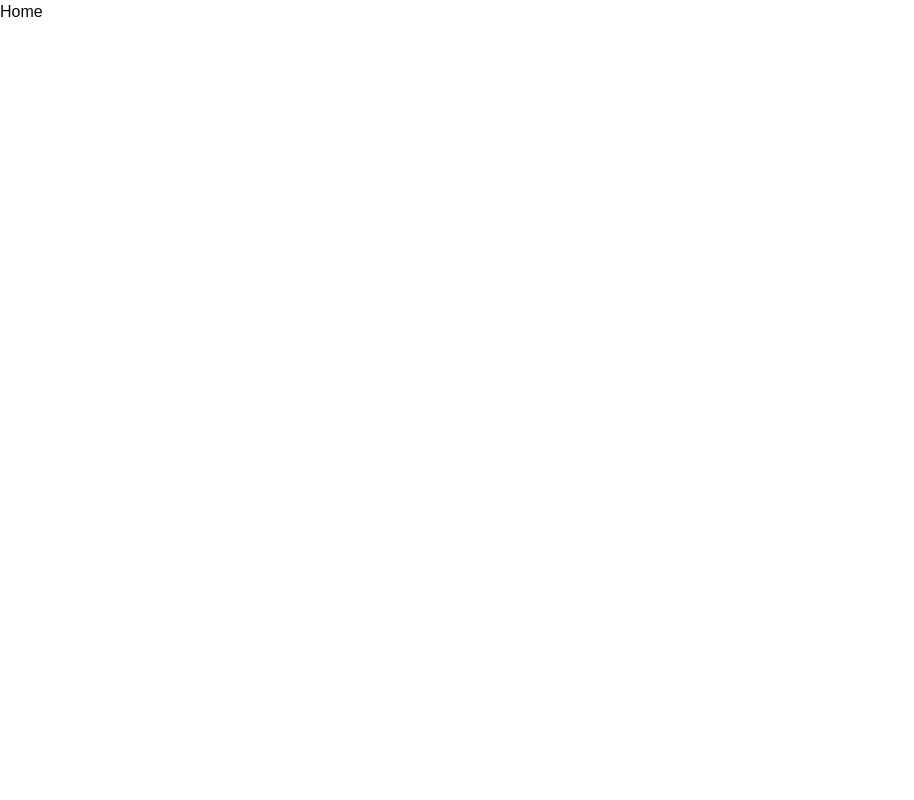
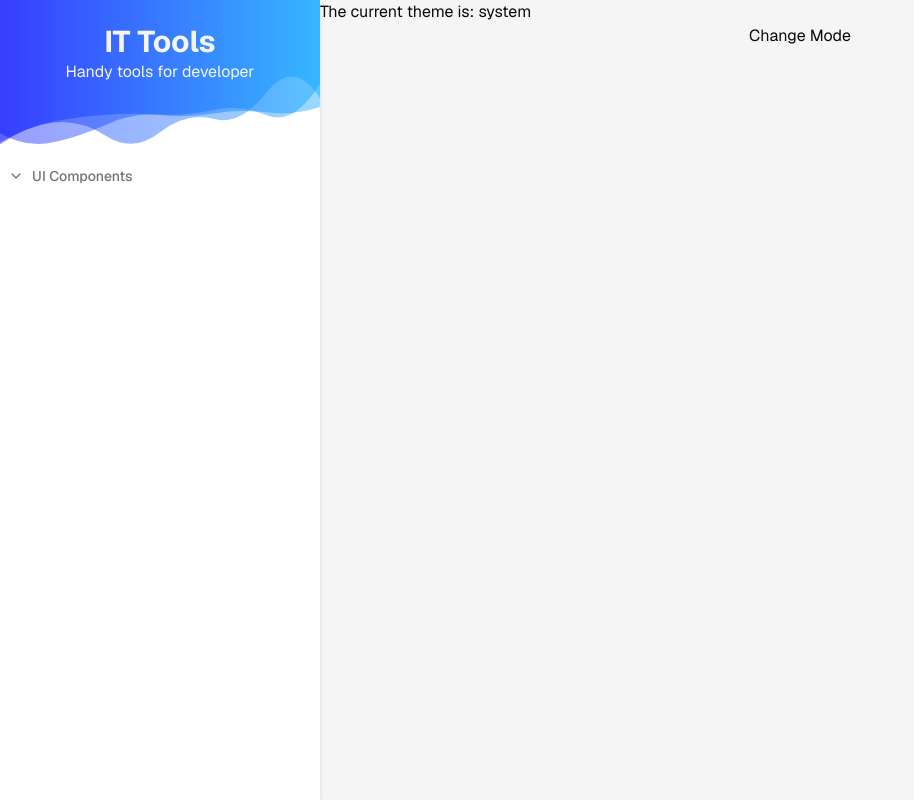
Before and after one commit to truongprohk2502/it-tools, a Next.js app: page / in a window 1280 px wide. Shown: the whole page, without its empty margins (0-914 px from the left). Built offline with nearby package versions, Linux system fonts and the light colour scheme.

Commit message:
task: add left menu

```diff
--- /dev/null
+++ b/app/(home)/page.tsx
@@ -0,0 +1,15 @@
+"use client";
+
+import { useTheme } from "next-themes";
+
+export default function Home() {
+  const { theme, setTheme } = useTheme();
+  return (
+    <div className="flex flex-col">
+      The current theme is: {theme}
+      <button onClick={() => setTheme(theme === "light" ? "dark" : "light")}>
+        Change Mode
+      </button>
+    </div>
+  );
+}
--- /dev/null
+++ b/app/_layout/left-menu.tsx
@@ -0,0 +1,43 @@
+import logoBackground from "@/assets/svg/wave.svg";
+import MenuAccordion from "@/components/shared/menu-accordion";
+import { ScrollArea } from "@/components/ui/scroll-area";
+import { CircuitBoardIcon } from "lucide-react";
+import Image from "next/image";
+
+const LeftMenu: React.FC = () => {
+  return (
+    <div className="sticky left-0 top-0 h-screen w-[20rem] shadow-md flex-shrink-0 dark:bg-neutral-700">
+      <ScrollArea className="h-full w-full">
+        <div className="sticky top-0 aspect-[32/15] w-full">
+          <Image
+            priority
+            src={logoBackground}
+            alt="IT Tools"
+            className="absolute inset-0"
+          />
+          <div className="absolute inset-0 flex flex-col items-center pt-6 text-neutral-100">
+            <h1 className="text-3xl font-bold">IT Tools</h1>
+            <p>Handy tools for developer</p>
+          </div>
+        </div>
+        <MenuAccordion
+          title="UI Components"
+          items={[
+            {
+              icon: <CircuitBoardIcon className="h-5 w-5" />,
+              href: "/components/button",
+              title: "Button",
+            },
+            {
+              icon: <CircuitBoardIcon className="h-5 w-5" />,
+              href: "/components/input",
+              title: "Input",
+            },
+          ]}
+        />
+      </ScrollArea>
+    </div>
+  );
+};
+
+export default LeftMenu;
--- /dev/null
+++ b/app/_layout/main-layout.tsx
@@ -0,0 +1,15 @@
+import { PropsWithChildren } from "react";
+import LeftMenu from "./left-menu";
+
+const MainLayout: React.FC<PropsWithChildren> = ({ children }) => {
+  return (
+    <div className="flex">
+      <LeftMenu />
+      <div className="min-h-screen flex-auto bg-neutral-100 dark:bg-neutral-800">
+        {children}
+      </div>
+    </div>
+  );
+};
+
+export default MainLayout;
--- a/app/globals.css
+++ b/app/globals.css
@@ -64,12 +64,6 @@ body {
 }
 
 @layer base {
-  body {
-    @apply bg-background text-foreground;
-  }
-}
-
-@layer base {
   * {
     @apply border-border;
   }
--- a/app/layout.tsx
+++ b/app/layout.tsx
@@ -1,6 +1,15 @@
+import { cn } from "@/lib/utils";
 import { ThemeProvider } from "@/providers/theme-provider";
 import type { Metadata, Viewport } from "next";
+import { Geist } from "next/font/google";
+import { PropsWithChildren } from "react";
+import MainLayout from "./_layout/main-layout";
 import "./globals.css";
+
+const geist = Geist({
+  subsets: ["latin"],
+  variable: "--font-geist",
+});
 
 export const viewport: Viewport = {
   width: "device-width",
@@ -39,21 +48,12 @@ export const metadata: Metadata = {
   },
 };
 
-export default function RootLayout({
-  children,
-}: Readonly<{
-  children: React.ReactNode;
-}>) {
+export default function RootLayout({ children }: PropsWithChildren) {
   return (
     <html lang="en" suppressHydrationWarning>
-      <body>
-        <ThemeProvider
-          attribute="class"
-          defaultTheme="system"
-          enableSystem
-          disableTransitionOnChange
-        >
-          {children}
+      <body className={cn(geist.variable, "font-sans")}>
+        <ThemeProvider attribute="class" disableTransitionOnChange>
+          <MainLayout>{children}</MainLayout>
         </ThemeProvider>
       </body>
     </html>
--- a/app/page.tsx
+++ /dev/null
@@ -1,3 +0,0 @@
-export default function Home() {
-  return <div>Home</div>;
-}
--- /dev/null
+++ b/components/shared/menu-accordion.tsx
@@ -0,0 +1,42 @@
+import {
+  Accordion,
+  AccordionContent,
+  AccordionItem,
+  AccordionTrigger,
+} from "@/components/ui/accordion";
+import Link from "next/link";
+
+export interface MenuItemType {
+  title: string;
+  href: string;
+  icon: React.ReactNode;
+}
+
+interface Props {
+  title: string;
+  items: MenuItemType[];
+}
+
+const MenuAccordion: React.FC<Props> = ({ title, items }) => {
+  return (
+    <Accordion type="multiple" className="px-2">
+      <AccordionItem value={title}>
+        <AccordionTrigger className="text-neutral-500 dark:text-neutral-400">
+          {title}
+        </AccordionTrigger>
+        <AccordionContent className="ml-2 border-l border-neutral-300 pl-1">
+          {items.map((item, index) => (
+            <Link key={index} href={item.href}>
+              <div className="flex cursor-pointer items-center rounded-md py-2 pl-2 text-sm text-gray-700 hover:bg-neutral-100 dark:text-gray-300 dark:hover:bg-neutral-600">
+                <div>{item.icon}</div>
+                <p className="ml-2">{item.title}</p>
+              </div>
+            </Link>
+          ))}
+        </AccordionContent>
+      </AccordionItem>
+    </Accordion>
+  );
+};
+
+export default MenuAccordion;
--- /dev/null
+++ b/components/ui/accordion.tsx
@@ -0,0 +1,53 @@
+"use client";
+
+import * as AccordionPrimitive from "@radix-ui/react-accordion";
+import { ChevronDown } from "lucide-react";
+import * as React from "react";
+
+import { cn } from "@/lib/utils";
+
+const Accordion = AccordionPrimitive.Root;
+
+const AccordionItem = React.forwardRef<
+  React.ElementRef<typeof AccordionPrimitive.Item>,
+  React.ComponentPropsWithoutRef<typeof AccordionPrimitive.Item>
+>(({ className, ...props }, ref) => (
+  <AccordionPrimitive.Item ref={ref} className={cn(className)} {...props} />
+));
+AccordionItem.displayName = "AccordionItem";
+
+const AccordionTrigger = React.forwardRef<
+  React.ElementRef<typeof AccordionPrimitive.Trigger>,
+  React.ComponentPropsWithoutRef<typeof AccordionPrimitive.Trigger>
+>(({ className, children, ...props }, ref) => (
+  <AccordionPrimitive.Header className="flex">
+    <AccordionPrimitive.Trigger
+      ref={ref}
+      className={cn(
+        "flex flex-1 items-center py-4 text-left text-sm font-medium transition-all [&[data-state=open]>svg]:-rotate-90",
+        className,
+      )}
+      {...props}
+    >
+      <ChevronDown className="h-4 w-4 shrink-0 text-muted-foreground transition-transform duration-200 mr-2" />
+      {children}
+    </AccordionPrimitive.Trigger>
+  </AccordionPrimitive.Header>
+));
+AccordionTrigger.displayName = AccordionPrimitive.Trigger.displayName;
+
+const AccordionContent = React.forwardRef<
+  React.ElementRef<typeof AccordionPrimitive.Content>,
+  React.ComponentPropsWithoutRef<typeof AccordionPrimitive.Content>
+>(({ className, children, ...props }, ref) => (
+  <AccordionPrimitive.Content
+    ref={ref}
+    className="data-[state=closed]:animate-accordion-up data-[state=open]:animate-accordion-down overflow-hidden text-sm"
+    {...props}
+  >
+    <div className={cn(className)}>{children}</div>
+  </AccordionPrimitive.Content>
+));
+AccordionContent.displayName = AccordionPrimitive.Content.displayName;
+
+export { Accordion, AccordionContent, AccordionItem, AccordionTrigger };
--- /dev/null
+++ b/components/ui/scroll-area.tsx
@@ -0,0 +1,48 @@
+"use client";
+
+import * as ScrollAreaPrimitive from "@radix-ui/react-scroll-area";
+import * as React from "react";
+
+import { cn } from "@/lib/utils";
+
+const ScrollArea = React.forwardRef<
+  React.ElementRef<typeof ScrollAreaPrimitive.Root>,
+  React.ComponentPropsWithoutRef<typeof ScrollAreaPrimitive.Root>
+>(({ className, children, ...props }, ref) => (
+  <ScrollAreaPrimitive.Root
+    ref={ref}
+    className={cn("relative overflow-hidden", className)}
+    {...props}
+  >
+    <ScrollAreaPrimitive.Viewport className="h-full w-full rounded-[inherit]">
+      {children}
+    </ScrollAreaPrimitive.Viewport>
+    <ScrollBar />
+    <ScrollAreaPrimitive.Corner />
+  </ScrollAreaPrimitive.Root>
+));
+ScrollArea.displayName = ScrollAreaPrimitive.Root.displayName;
+
+const ScrollBar = React.forwardRef<
+  React.ElementRef<typeof ScrollAreaPrimitive.ScrollAreaScrollbar>,
+  React.ComponentPropsWithoutRef<typeof ScrollAreaPrimitive.ScrollAreaScrollbar>
+>(({ className, orientation = "vertical", ...props }, ref) => (
+  <ScrollAreaPrimitive.ScrollAreaScrollbar
+    ref={ref}
+    orientation={orientation}
+    className={cn(
+      "flex touch-none select-none transition-colors",
+      orientation === "vertical" &&
+        "h-full w-2.5 border-l border-l-transparent p-[1px]",
+      orientation === "horizontal" &&
+        "h-2.5 flex-col border-t border-t-transparent p-[1px]",
+      className,
+    )}
+    {...props}
+  >
+    <ScrollAreaPrimitive.ScrollAreaThumb className="relative flex-1 rounded-full bg-border" />
+  </ScrollAreaPrimitive.ScrollAreaScrollbar>
+));
+ScrollBar.displayName = ScrollAreaPrimitive.ScrollAreaScrollbar.displayName;
+
+export { ScrollArea, ScrollBar };
--- a/package.json
+++ b/package.json
@@ -9,6 +9,8 @@
     "lint": "next lint"
   },
   "dependencies": {
+    "@radix-ui/react-accordion": "^1.2.2",
+    "@radix-ui/react-scroll-area": "^1.2.2",
     "@radix-ui/react-slot": "^1.1.1",
     "class-variance-authority": "^0.7.1",
     "clsx": "^2.1.1",
--- a/tailwind.config.ts
+++ b/tailwind.config.ts
@@ -9,54 +9,81 @@ export default {
   ],
   theme: {
   	extend: {
+  		fontFamily: {
+  			sans: [
+  				'var(--font-geist)'
+  			]
+  		},
   		colors: {
-        background: "hsl(var(--background))",
-        foreground: "hsl(var(--foreground))",
+  			background: 'hsl(var(--background))',
+  			foreground: 'hsl(var(--foreground))',
   			card: {
-          DEFAULT: "hsl(var(--card))",
-          foreground: "hsl(var(--card-foreground))",
+  				DEFAULT: 'hsl(var(--card))',
+  				foreground: 'hsl(var(--card-foreground))'
   			},
   			popover: {
-          DEFAULT: "hsl(var(--popover))",
-          foreground: "hsl(var(--popover-foreground))",
+  				DEFAULT: 'hsl(var(--popover))',
+  				foreground: 'hsl(var(--popover-foreground))'
   			},
   			primary: {
-          DEFAULT: "hsl(var(--primary))",
-          foreground: "hsl(var(--primary-foreground))",
+  				DEFAULT: 'hsl(var(--primary))',
+  				foreground: 'hsl(var(--primary-foreground))'
   			},
   			secondary: {
-          DEFAULT: "hsl(var(--secondary))",
-          foreground: "hsl(var(--secondary-foreground))",
+  				DEFAULT: 'hsl(var(--secondary))',
+  				foreground: 'hsl(var(--secondary-foreground))'
   			},
   			muted: {
-          DEFAULT: "hsl(var(--muted))",
-          foreground: "hsl(var(--muted-foreground))",
+  				DEFAULT: 'hsl(var(--muted))',
+  				foreground: 'hsl(var(--muted-foreground))'
   			},
   			accent: {
-          DEFAULT: "hsl(var(--accent))",
-          foreground: "hsl(var(--accent-foreground))",
+  				DEFAULT: 'hsl(var(--accent))',
+  				foreground: 'hsl(var(--accent-foreground))'
   			},
   			destructive: {
-          DEFAULT: "hsl(var(--destructive))",
-          foreground: "hsl(var(--destructive-foreground))",
+  				DEFAULT: 'hsl(var(--destructive))',
+  				foreground: 'hsl(var(--destructive-foreground))'
   			},
-        border: "hsl(var(--border))",
-        input: "hsl(var(--input))",
-        ring: "hsl(var(--ring))",
+  			border: 'hsl(var(--border))',
+  			input: 'hsl(var(--input))',
+  			ring: 'hsl(var(--ring))',
   			chart: {
-          "1": "hsl(var(--chart-1))",
-          "2": "hsl(var(--chart-2))",
-          "3": "hsl(var(--chart-3))",
-          "4": "hsl(var(--chart-4))",
-          "5": "hsl(var(--chart-5))",
-        },
+  				'1': 'hsl(var(--chart-1))',
+  				'2': 'hsl(var(--chart-2))',
+  				'3': 'hsl(var(--chart-3))',
+  				'4': 'hsl(var(--chart-4))',
+  				'5': 'hsl(var(--chart-5))'
+  			}
   		},
   		borderRadius: {
-        lg: "var(--radius)",
-        md: "calc(var(--radius) - 2px)",
-        sm: "calc(var(--radius) - 4px)",
+  			lg: 'var(--radius)',
+  			md: 'calc(var(--radius) - 2px)',
+  			sm: 'calc(var(--radius) - 4px)'
   		},
+  		keyframes: {
+  			'accordion-down': {
+  				from: {
+  					height: '0'
   				},
+  				to: {
+  					height: 'var(--radix-accordion-content-height)'
+  				}
+  			},
+  			'accordion-up': {
+  				from: {
+  					height: 'var(--radix-accordion-content-height)'
+  				},
+  				to: {
+  					height: '0'
+  				}
+  			}
+  		},
+  		animation: {
+  			'accordion-down': 'accordion-down 0.2s ease-out',
+  			'accordion-up': 'accordion-up 0.2s ease-out'
+  		}
+  	}
   },
   plugins: [require("tailwindcss-animate")],
 } satisfies Config;
```
Also changed, not shown: assets/svg/wave.svg (added), 1 other file (tests, documents, lock files or other folders). Lines whose indentation alone changed are shown as unchanged.
